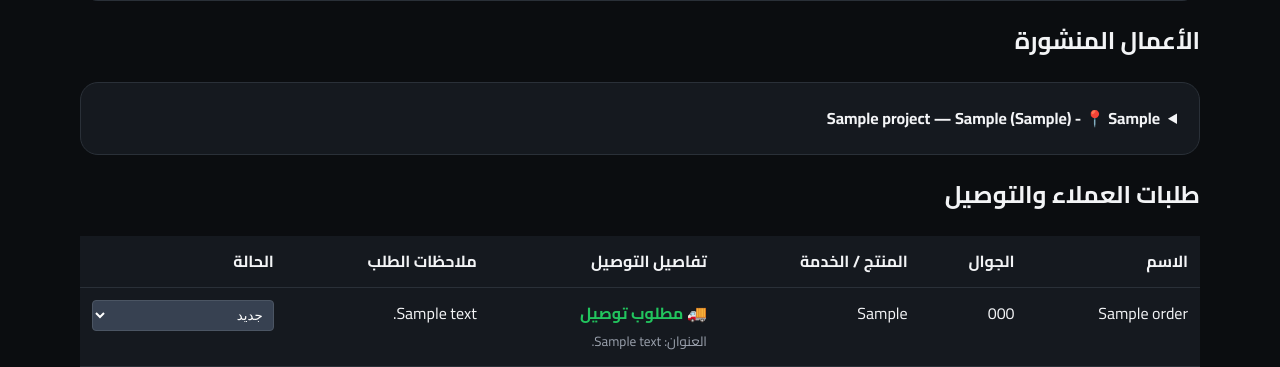
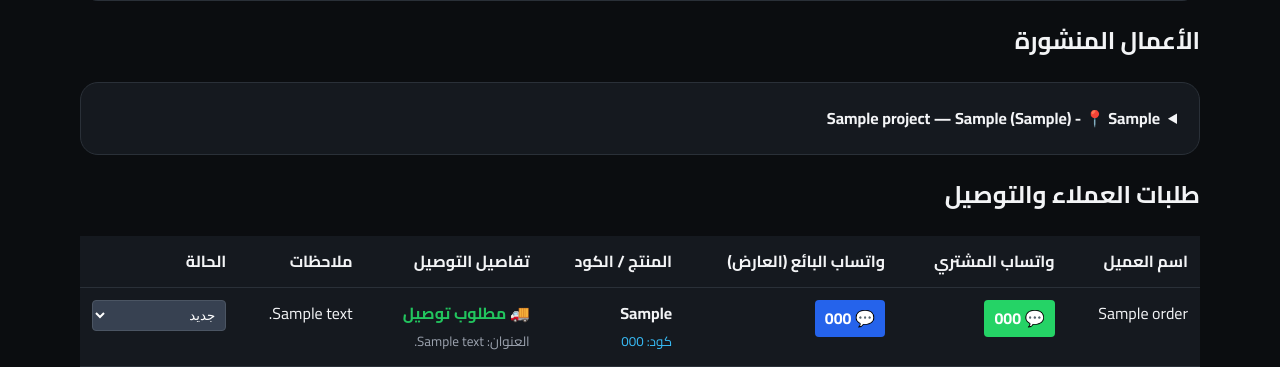
Before and after one commit to hashem153496-prog/ahmed-store, a Flask app: page /secure-admin-panel-x99 in a window 1280 px wide. Shown: the part 2545-2912 px from the top of the page. Run offline with Flask 3, Linux system fonts and the light colour scheme; the visitor is signed in with stand-in values (Sample User, id 1); tables that the repository leaves empty hold one stand-in row (values such as "Sample post").

Commit message:
Update admin.html

```diff
--- a/templates/admin.html
+++ b/templates/admin.html
@@ -159,18 +159,35 @@ function handleCategoryChange(selectObj) {
 <div class="table">
     <table>
         <tr>
-            <th>الاسم</th>
-            <th>الجوال</th>
-            <th>المنتج / الخدمة</th>
+            <th>اسم العميل</th>
+            <th>واتساب المشتري</th>
+            <th>واتساب البائع (العارض)</th>
+            <th>المنتج / الكود</th>
             <th>تفاصيل التوصيل</th>
-            <th>ملاحظات الطلب</th>
+            <th>ملاحظات</th>
             <th>الحالة</th>
         </tr>
         {% for o in orders %}
         <tr>
             <td>{{ o.name }}</td>
-            <td>{{ o.phone }}</td>
-            <td>{{ o.service }}</td>
+            <td>
+                {% if o.phone %}
+                    <a href="https://wa.me/{{ o.phone }}" target="_blank" style="background: #25d366; color: white; padding: 5px 10px; border-radius: 4px; text-decoration: none; font-weight: bold; display: inline-block;">💬 {{ o.phone }}</a>
+                {% else %}
+                    -
+                {% endif %}
+            </td>
+            <td>
+                {% if o.seller_phone %}
+                    <a href="https://wa.me/{{ o.seller_phone }}" target="_blank" style="background: #2563eb; color: white; padding: 5px 10px; border-radius: 4px; text-decoration: none; font-weight: bold; display: inline-block;">💬 {{ o.seller_phone }}</a>
+                {% else %}
+                    <span style="color: #9ca3af;">طلب عام / مباشر</span>
+                {% endif %}
+            </td>
+            <td>
+                <b>{{ o.service }}</b>
+                {% if o.product_code %}<br><small style="color: #38bdf8;">كود: {{ o.product_code }}</small>{% endif %}
+            </td>
             <td>
                 {% if o.delivery_needed %}
                     <span style="color: #22c55e; font-weight: bold;">🚚 مطلوب توصيل</span><br>
@@ -192,7 +209,7 @@ function handleCategoryChange(selectObj) {
         </tr>
         {% else %}
         <tr>
-            <td colspan="6" style="text-align: center; color: #9ca3af; padding: 20px;">لا توجد طلبات شراء أو توصيل حتى الآن.</td>
+            <td colspan="7" style="text-align: center; color: #9ca3af; padding: 20px;">لا توجد طلبات شراء أو توصيل حتى الآن.</td>
         </tr>
         {% endfor %}
     </table>
```
